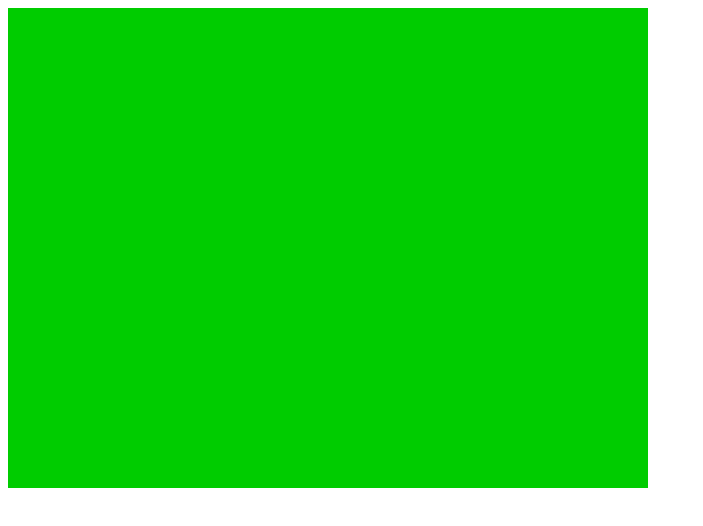
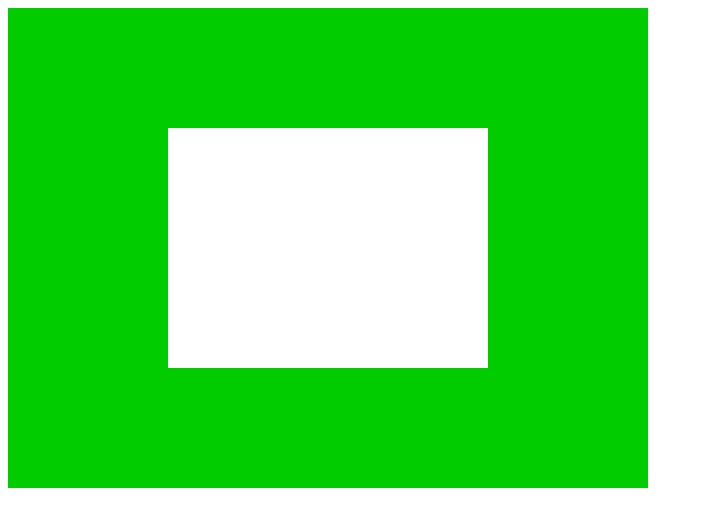
Before and after one commit to tlwalla1/js-game-engine, a website built with webpack: page index.html in a window 1280 px wide. Shown: the whole page, without its empty margins (0-703 px from the left). Built offline with nearby package versions, Linux system fonts and the light colour scheme.

Commit message:
Drawing some simple squares... but really it's a rectangle, thanks aspect-ratio!

```diff
--- a/index.html
+++ b/index.html
@@ -9,6 +9,17 @@
     <canvas id="glcanvas" width="640" height="480">
       Your browser does not support the HTML5 canvas element.
     </canvas>
+    <script type="x-shader/x-vertex" id="VertexShader">
+      attribute vec3 aSquareVertexPosition;
+      void main(void) {
+        gl_Position = vec4(aSquareVertexPosition, 1.0);
+      }
+    </script>
+    <script type="x-shader/x-fragment" id="FragmentShader">
+      void main(void) {
+        gl_FragColor = vec4(1.0, 1.0, 1.0, 1.0);
+      }
+    </script>
     <script src="bundle/main.bundle.js"></script>
   </body>
 </html>
--- a/src/canvas/main.ts
+++ /dev/null
@@ -1,11 +0,0 @@
-export function init() {
-  const canvas = <HTMLCanvasElement>document.getElementById('glcanvas');
-  const gl = canvas.getContext('webgl') || canvas.getContext('experimental-webgl');
-
-  if (gl !== null) {
-    gl.clearColor(0.0, 0.8, 0.0, 1.0);
-    gl.clear(gl.COLOR_BUFFER_BIT);
-  }
-}
-
-init();
--- a/src/index.ts
+++ b/src/index.ts
@@ -1 +1,2 @@
-export * from './canvas/main';
+export * from './webgl';
+export * from './vertex-buffer';
--- /dev/null
+++ b/src/shader-support.ts
@@ -0,0 +1,56 @@
+import { gl } from './webgl';
+import { squareVertexBuffer } from './vertex-buffer';
+
+export var gSimpleShader: WebGLProgram = null;
+export var gShaderVertexPositionAttribute: number = null;
+
+function loadAndCompileShader(id: string, shaderType: number) {
+  // A: Get the shader source from index.html
+  const shaderText = document.getElementById(id);
+  const shaderSource = shaderText.firstChild.textContent;
+
+  // B: Create the shader based on the source type: vertex or fragment
+  const compiledShader = gl.createShader(shaderType);
+
+  // C: Compile the created shader
+  gl.shaderSource(compiledShader, shaderSource);
+  gl.compileShader(compiledShader);
+
+  // D: Check for an error and return the result
+  if (!gl.getShaderParameter(compiledShader, gl.COMPILE_STATUS)) {
+    alert(`A shader compiling error occured: ${gl.getShaderInfoLog(compiledShader)}`);
+  }
+  return compiledShader;
+}
+
+export function initSimpleShader(vertexShaderID: string, fragmentShaderID: string) {
+  // A: Load and compile the vertex and fragment shaders
+  const vertexShader = loadAndCompileShader(vertexShaderID, gl.VERTEX_SHADER);
+  const fragmentShader = loadAndCompileShader(fragmentShaderID, gl.FRAGMENT_SHADER);
+
+  // B: Create and link the shaders into a program
+  gSimpleShader = gl.createProgram();
+  gl.attachShader(gSimpleShader, vertexShader);
+  gl.attachShader(gSimpleShader, fragmentShader);
+  gl.linkProgram(gSimpleShader);
+
+  // C: Check for an error
+  if (!gl.getProgramParameter(gSimpleShader, gl.LINK_STATUS)) {
+    alert('Error linking shader');
+  }
+
+  // D: Gets a reference to the aSquareVertexPosition attribute
+  gShaderVertexPositionAttribute = gl.getAttribLocation(gSimpleShader, 'aSquareVertexPosition');
+
+  // E: Activates the vertex buffer loaded in VertexBuffer.ts
+  gl.bindBuffer(gl.ARRAY_BUFFER, squareVertexBuffer);
+
+  // F: Describe the characteristic of the vertex position attribute
+  gl.vertexAttribPointer(gShaderVertexPositionAttribute,
+    3, // Each vertex element is a 3-float (x, y, z)
+    gl.FLOAT, // Data type is FLOAT
+    false, // If the content is normalized vectors
+    0, // Number of bytes to skip in between elements
+    0, // Offsets to the first element
+  );
+}
--- /dev/null
+++ b/src/vertex-buffer.ts
@@ -0,0 +1,21 @@
+import { gl } from './webgl';
+
+export let squareVertexBuffer: WebGLBuffer = null;
+
+export function initSquareBuffer() {
+  const verticesOfSquare = [
+     0.5,  0.5, 0.0,
+    -0.5,  0.5, 0.0,
+     0.5, -0.5, 0.0,
+    -0.5, -0.5, 0.0
+  ]
+
+  // A: Create a buffer on the gl context for our vertex positions
+  squareVertexBuffer = gl.createBuffer();
+
+  // B: Activate vertextBuffer
+  gl.bindBuffer(gl.ARRAY_BUFFER, squareVertexBuffer);
+
+  // C: Loads verticesOfSquare into the vertexBuffer
+  gl.bufferData(gl.ARRAY_BUFFER, new Float32Array(verticesOfSquare), gl.STATIC_DRAW);
+}
--- /dev/null
+++ b/src/webgl.ts
@@ -0,0 +1,31 @@
+import { initSimpleShader, gSimpleShader, gShaderVertexPositionAttribute } from './shader-support';
+import { initSquareBuffer } from './vertex-buffer';
+
+export var gl: WebGLRenderingContext;
+
+function drawSquare() {
+  gl.clear(gl.COLOR_BUFFER_BIT);
+
+  gl.useProgram(gSimpleShader);
+
+  gl.enableVertexAttribArray(gShaderVertexPositionAttribute);
+
+  gl.drawArrays(gl.TRIANGLE_STRIP, 0, 4);
+}
+
+export function init() {
+  const canvas = <HTMLCanvasElement>document.getElementById('glcanvas');
+  gl = canvas.getContext('webgl') || canvas.getContext('experimental-webgl');
+
+  if (gl !== null) {
+    gl.clearColor(0.0, 0.8, 0.0, 1.0);
+
+    initSquareBuffer();
+
+    initSimpleShader('VertexShader', 'FragmentShader');
+  }
+
+  drawSquare();
+}
+
+init();
```
